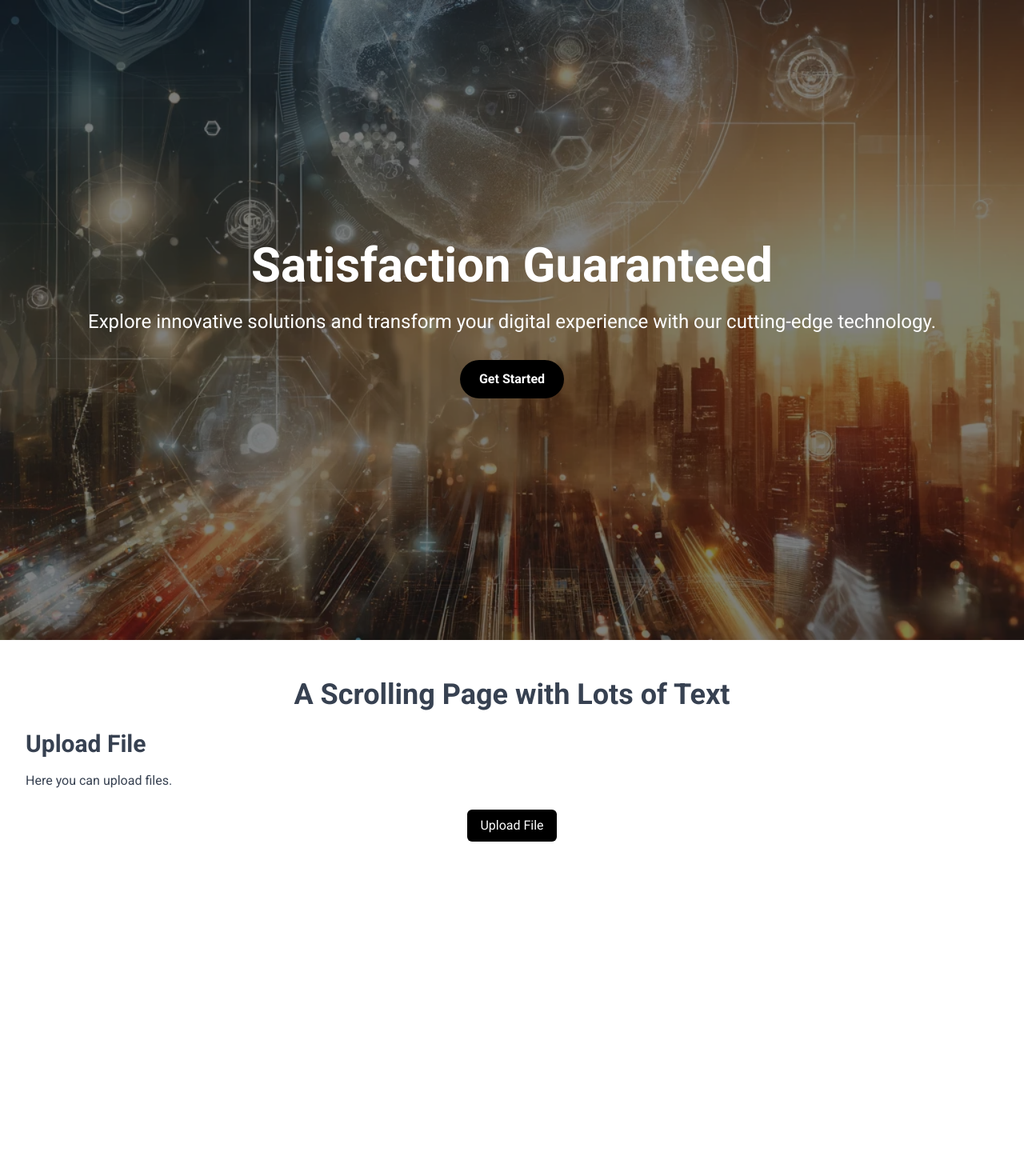
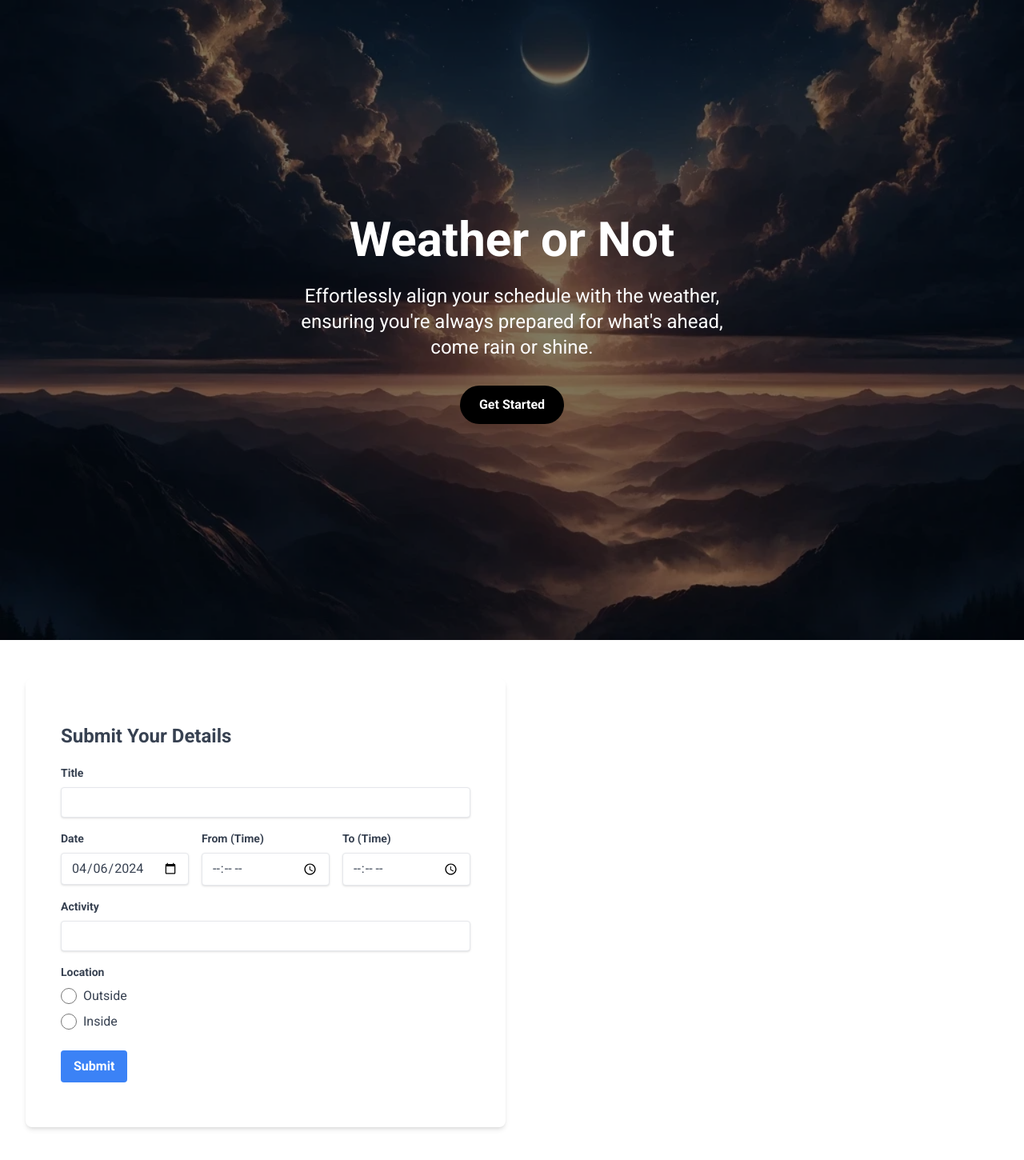
Before and after one commit to Stippler/phi, a Next.js app: page / in a window 1280 px wide. Shown: the top 1450 px of the page at 80% size. Before the commit the page ends 1100 px from the top, so only its background shows below. Built offline with nearby package versions, Linux system fonts and the light colour scheme.

Commit message:
add form

```diff
--- a/package.json
+++ b/package.json
@@ -13,6 +13,7 @@
     "next": "14.1.4",
     "react": "^18",
     "react-dom": "^18",
+    "react-hook-form": "^7.51.2",
     "zustand": "^4.5.2"
   },
   "devDependencies": {
--- a/src/components/hero.js
+++ b/src/components/hero.js
@@ -1,16 +1,23 @@
 import React from 'react';
-import Card from './card';
+import Card from './Card'; // Adjust import as necessary
 
-function Hero() {
+function Hero({ nextSectionRef }) {
+    const handleClick = () => {
+        nextSectionRef.current?.scrollIntoView({ behavior: 'smooth' });
+    };
+
     return (
         <div className="bg-cover bg-center h-screen" style={{ backgroundImage: 'url(/hero.webp)' }}>
             <div className="flex items-center justify-center h-full w-full bg-opacity-50 bg-black">
-                <div className="text-white p-5 text-center">
-                    <h1 className="text-4xl sm:text-5xl md:text-6xl font-bold mb-6">Satisfaction Guaranteed</h1>
+                <div className="text-white p-5 text-center mx-10">
+                    <h1 className="text-4xl sm:text-5xl md:text-6xl font-bold mb-6">Weather or Not</h1>
                     <p className="text-xl sm:text-2xl">
-                        Explore innovative solutions and transform your digital experience with our cutting-edge technology.
+                        Effortlessly align your schedule with the weather,<br/>
+                        ensuring you're always prepared for what's ahead,<br/>
+                        come rain or shine.
                     </p>
-                    <button className="bg-black hover:bg-gray-800 text-white font-bold py-3 px-6 rounded-full mt-8 transition duration-300">Get Started</button>
+                    <button className="bg-black hover:bg-gray-800 text-white font-bold py-3 px-6 rounded-full mt-8 transition duration-300"
+                            onClick={handleClick}>Get Started</button>
                 </div>
             </div>
         </div>
--- /dev/null
+++ b/src/components/taskForm.js
@@ -0,0 +1,91 @@
+import React from 'react';
+import { useForm } from 'react-hook-form';
+
+function TaskForm() {
+    const { register, handleSubmit, formState: { errors } } = useForm();
+
+    const onSubmit = data => {
+        console.log(data);
+        // Here you would typically send data to the backend
+    };
+
+    const getTodayString = () => {
+        const today = new Date();
+        const year = today.getFullYear();
+        let month = today.getMonth() + 1;
+        let day = today.getDate();
+
+        // Ensure two digits
+        month = month < 10 ? `0${month}` : month;
+        day = day < 10 ? `0${day}` : day;
+
+        return `${year}-${month}-${day}`;
+    };
+
+    return (
+        <div className="container mx-auto px-4">
+            <form onSubmit={handleSubmit(onSubmit)} className="max-w-lg mx-auto my-10">
+                <h2 className="text-2xl font-bold mb-5">Submit Your Details</h2>
+                {/* Title Input */}
+                <div className="mb-4">
+                    <label htmlFor="title" className="block text-gray-700 text-sm font-bold mb-2">Title</label>
+                    <input type="text" id="title" {...register("title", { required: true })}
+                        className="shadow appearance-none border rounded w-full py-2 px-3 text-gray-700 leading-tight focus:outline-none focus:shadow-outline" />
+                    {errors.title && <span className="text-red-500 text-xs italic">Title is required.</span>}
+                </div>
+
+                {/* Timeframe Inputs */}
+                <div className="grid grid-cols-3 gap-4 mb-4">
+                    <div>
+                        <label htmlFor="date" className="block text-gray-700 text-sm font-bold mb-2">Date</label>
+                        <input type="date" id="date" defaultValue={getTodayString()} {...register("date", { required: true })}
+                               className="shadow border rounded w-full py-2 px-3 text-gray-700 leading-tight focus:outline-none focus:shadow-outline" />
+                        {errors.date && <span className="text-red-500 text-xs italic">Date is required.</span>}
+                    </div>
+                    <div>
+                        <label htmlFor="timeFrom" className="block text-gray-700 text-sm font-bold mb-2">From (Time)</label>
+                        <input type="time" id="timeFrom" {...register("timeFrom", { required: true })}
+                               className="shadow border rounded w-full py-2 px-3 text-gray-700 leading-tight focus:outline-none focus:shadow-outline" />
+                        {errors.timeFrom && <span className="text-red-500 text-xs italic">From time is required.</span>}
+                    </div>
+                    <div>
+                        <label htmlFor="timeTo" className="block text-gray-700 text-sm font-bold mb-2">To (Time)</label>
+                        <input type="time" id="timeTo" {...register("timeTo", { required: true })}
+                               className="shadow border rounded w-full py-2 px-3 text-gray-700 leading-tight focus:outline-none focus:shadow-outline" />
+                        {errors.timeTo && <span className="text-red-500 text-xs italic">To time is required.</span>}
+                    </div>
+                </div>
+
+                {/* Activity Input */}
+                <div className="mb-4">
+                    <label htmlFor="activity" className="block text-gray-700 text-sm font-bold mb-2">Activity</label>
+                    <input type="text" id="activity" {...register("activity")}
+                        className="shadow appearance-none border rounded w-full py-2 px-3 text-gray-700 leading-tight focus:outline-none focus:shadow-outline" />
+                </div>
+
+                {/* Location Radio Buttons */}
+                <div className="mb-6">
+                    <label className="block text-gray-700 text-sm font-bold mb-2">Location</label>
+                    <div className="flex items-center mb-2">
+                        <input id="outside" type="radio" value="Outside" {...register("location")}
+                            className="form-radio h-5 w-5 text-gray-600" />
+                        <label htmlFor="outside" className="ml-2 text-gray-700">Outside</label>
+                    </div>
+                    <div className="flex items-center">
+                        <input id="inside" type="radio" value="Inside" {...register("location")}
+                            className="form-radio h-5 w-5 text-gray-600" />
+                        <label htmlFor="inside" className="ml-2 text-gray-700">Inside</label>
+                    </div>
+                </div>
+
+                {/* Submit Button */}
+                <button type="submit"
+                    className="bg-blue-500 hover:bg-blue-700 text-white font-bold py-2 px-4 rounded focus:outline-none focus:shadow-outline">
+                    Submit
+                </button>
+            </form>
+        </div>
+    );
+}
+
+export default TaskForm;
--- a/src/pages/index.js
+++ b/src/pages/index.js
@@ -2,33 +2,21 @@ import Image from 'next/image';
 import { Inter } from 'next/font/google';
 import Hero from '@/components/hero';
 import FileButton from '@/components/fileButton';
-
-const inter = Inter({ subsets: ['latin'] });
+import Card from '@/components/card';
+import TaskForm from '@/components/taskForm';
+import { useRef } from 'react';
 
 export default function Home() {
+
+  const nextSectionRef = useRef(null);
+
   return (
     <main className="font-inter text-gray-700">
-      <Hero />
-      <div className="max-w-7xl mx-auto px-4 sm:px-6 lg:px-8 py-12">
-        <h1 className="text-4xl font-bold text-center mb-6">A Scrolling Page with Lots of Text</h1>
-
-        {/* Example of a section with text */}
-        <section>
-          <h2 className="text-3xl font-semibold mb-4">Upload File</h2>
-          <p className="mb-3">
-            Here you can upload files.
-          </p>
-          <FileButton text="Upload File" />
-        </section>
-
-        {/* ... More content sections ... */}
-
-        {/* Example Image
-        <div className="my-8">
-          <Image src="/path-to-your-image.jpg" alt="Descriptive Alt Text" width={600} height={400} />
-        </div>
-
-        /* ... More content sections ... */}
+      <Hero nextSectionRef={nextSectionRef} />
+      <div ref={nextSectionRef} className="max-w-7xl mx-auto px-4 sm:px-6 lg:px-8 py-12 grid grid-cols-1 gap-4 md:grid-cols-2">
+        <Card>
+          <TaskForm />
+        </Card>
       </div>
     </main>
   );
--- a/src/state/file.js
+++ b/src/state/file.js
@@ -1,7 +1,7 @@
 import { create } from 'zustand';
 import { produce } from 'immer';
 
-const fileManagerStore = create((set) => ({
+const useFileManagerStore = create((set) => ({
     files: [],
     addFile: (file) =>
         set((state) =>
@@ -17,4 +17,4 @@ const fileManagerStore = create((set) => ({
         ),
 }));
 
-export default fileManagerStore;
+export default useFileManagerStore;
```
Also changed, not shown: src/state/tasks.js (added, +11 -0 lines), src/state/test.js (added, +19 -0 lines), public/hero.webp, src/components/taskList.js (added), 1 other file (tests, documents, lock files or other folders).
